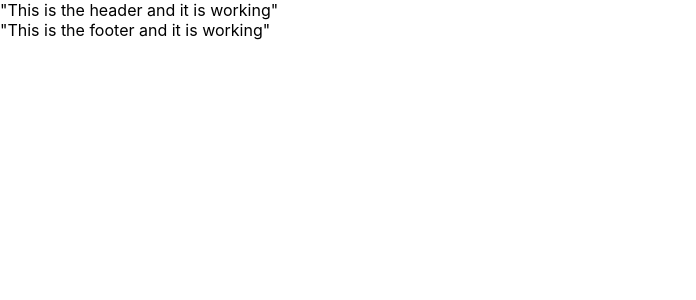
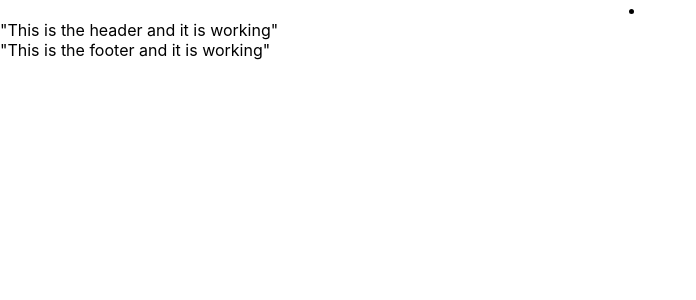
Before and after one commit to jeanettepayne/beauty-krewe-react-project, a React (Create React App) app in the folder bk-front-end/beauty-krewe/: page /brands/1 in a window 1280 px wide. Shown: the top 300 px of the page, without its empty margins (0-696 px from the left). Built offline with nearby package versions, Linux system fonts and the light colour scheme; no server answers.

Commit message:
added brands/:id route

```diff
--- a/bk-front-end/beauty-krewe/src/components/Brand.js
+++ b/bk-front-end/beauty-krewe/src/components/Brand.js
@@ -2,9 +2,11 @@ import React from 'react';
 
 const Brand = (props) => {
 
+    let brand = props.brands[props.match.params.id - 1]
+
     return (
         <li>
-            {props.brand.name}
+            {brand ? brand.name : null}
         </li>
     )
 }
--- a/bk-front-end/beauty-krewe/src/containers/BrandsContainer.js
+++ b/bk-front-end/beauty-krewe/src/containers/BrandsContainer.js
@@ -3,6 +3,7 @@ import BrandIndex from '../components/BrandIndex';
 import { connect } from 'react-redux';
 import fetchBrands from '../actions/fetchBrands';
 import { Route } from 'react-router-dom';
+import Brand from '../components/Brand';
 
 class BrandsContainer extends React.Component {
 
@@ -13,8 +14,9 @@ class BrandsContainer extends React.Component {
     render() {
         return(
             <div>
-                <Route exact path='/brands' render={() => < BrandIndex brands={this.props.brands} />} />
+                <Route exact path='/brands' render={(routerProps) => <BrandIndex {...routerProps} brands={this.props.brands} />} />
                 {/* <BrandIndex brands={this.props.brands} /> */}
+                <Route path='/brands/:id' render={(routerProps) => <Brand {...routerProps} brands={this.props.brands} />} />
             </div>
         )
     }
```
